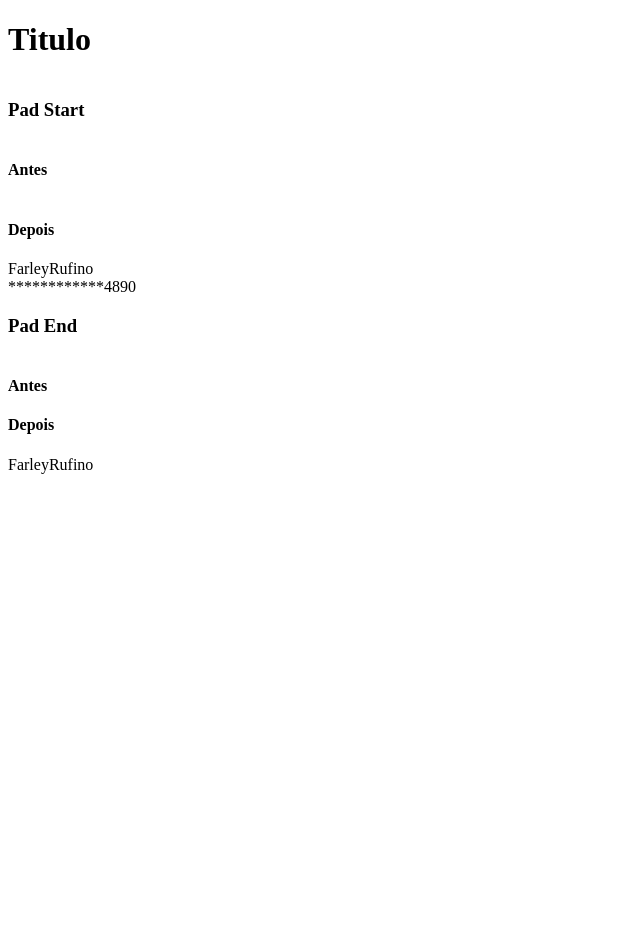
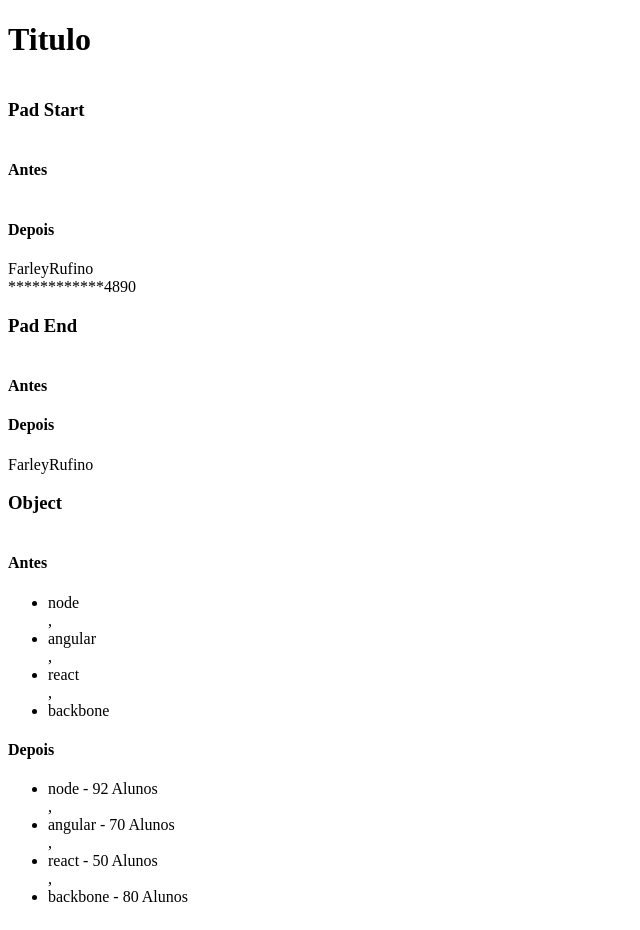
Before and after one commit to farleybsd/EcmaScript-8-9, a website: page src/index.html in a window 1280 px wide. Shown: the whole page, without its empty margins (0-640 px from the left). Before the commit the page ends 800 px from the top, so only its background shows below. Drawn offline with Linux system fonts and the light colour scheme.

Commit message:
Object prototype entries

```diff
--- a/src/index.html
+++ b/src/index.html
@@ -36,8 +36,24 @@
         </div>
     </div>
 
+    <div class="flex-container">
+        <h3>Object</h3>
+        <div>
+            <div>
+                <h4>Antes</h4>
+                <div id="cursos"></div>
+            </div>
+            <div>
+                <h4>Depois</h4>
+
+                <div id ="cursosEntries"></div>
+            </div>
+        </div>
+    </div>
+
     <script src="./js/string.js"></script>
     <script src="./js/array.js"></script>
+    <script src="./js/object.js"></script>
 </body>
 
 </html>
--- /dev/null
+++ b/src/js/object.js
@@ -0,0 +1,27 @@
+const Cursos ={
+    node: 92,
+    angular: 70,
+    react:50,
+    backbone: 80
+}
+const cursosCahves = Object.keys(Cursos)
+document.getElementById('cursos').innerHTML =
+`
+<ul>
+${cursosCahves.map(curso => `<li>${curso}</li>`)}
+</ul>
+`
+
+cursosEntries = Object.entries(Cursos)
+
+
+document.getElementById('cursosEntries').innerHTML =
+`
+<ul>
+${cursosEntries.map(curso => `<li>${curso[0]} - ${curso[1]} Alunos</li>`)}
+</ul>
+`
+
+const cursosMap = new Map(cursosEntries)
+console.log(cursosMap.get('node'))
+console.log(cursosMap.has("Jaba"))
```
